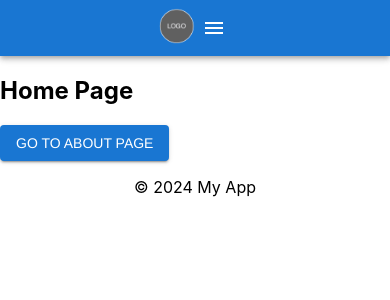
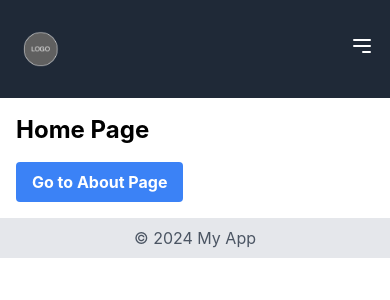
Before and after one commit to joaquincbootia/React-Template, a React (Create React App) app: page / in a window 390 px wide. Shown: the top 300 px of the page. Built offline with nearby package versions, Linux system fonts and the light colour scheme.

Commit message:
feature/tailwind

```diff
--- /dev/null
+++ b/postcss.config.js
@@ -0,0 +1,6 @@
+module.exports = {
+  plugins: {
+    tailwindcss: {},
+    autoprefixer: {},
+  },
+}
--- a/src/App.tsx
+++ b/src/App.tsx
@@ -1,12 +1,8 @@
-import { ThemeProvider } from '@mui/material/styles';
-import theme from './themes/theme';
 import AppRouter from './router';
 
 function App() {
   return (
-      <ThemeProvider theme={theme}>
-        <AppRouter />
-      </ThemeProvider>
+      <AppRouter />
   );
 }
 
--- a/src/components/Footer.tsx
+++ b/src/components/Footer.tsx
@@ -1,19 +1,9 @@
-// Footer.tsx
-import { Box } from '@mui/material';
 import React from 'react';
 
 const Footer: React.FC = () => {
   return (
-    <footer>
-      <Box
-        pb={4}
-        display={{ xs: 'block' }}
-        alignItems="center"
-        textAlign={{ xs: 'center' }}
-        justifyContent="space-between"
-      >
-        <p>&copy; 2024 My App</p>
-      </Box>
+    <footer className="px-4 py-2 bg-gray-200 text-center">
+      <p className="text-gray-600">&copy; 2024 My App</p>
     </footer>
   );
 };
--- a/src/components/Header.tsx
+++ b/src/components/Header.tsx
@@ -3,7 +3,7 @@ import ResponsiveAppBar from './Menu';
 
 const Header: React.FC = () => {
   return (
-    <div>
+    <div className="sticky top-0 z-10">
       <ResponsiveAppBar />
     </div>
   );
--- a/src/components/Menu.tsx
+++ b/src/components/Menu.tsx
@@ -1,82 +1,56 @@
 import React, { useState } from 'react';
-import {
-  AppBar,
-  Toolbar,
-  IconButton,
-  Menu,
-  MenuItem,
-  ListItemText,
-  useMediaQuery,
-  useTheme,
-  List,
-  ListItemButton,
-} from '@mui/material';
-import MenuIcon from '@mui/icons-material/Menu';
 import { Link } from 'react-router-dom';
 import logo from '../assets/images/logo.png';
 
 const ResponsiveAppBar: React.FC = () => {
-  const [anchorEl, setAnchorEl] = useState<null | HTMLElement>(null);
-  const theme = useTheme();
-  const isMobile = useMediaQuery(theme.breakpoints.down('sm'));
+  const [isMenuOpen, setMenuOpen] = useState(false);
 
-  const handleMenuClick = (event: React.MouseEvent<HTMLElement>) => {
-    setAnchorEl(event.currentTarget);
-  };
-
-  const handleMenuClose = () => {
-    setAnchorEl(null);
+  const toggleMenu = () => {
+    setMenuOpen(!isMenuOpen);
   };
 
   return (
-    <AppBar position="static">
-      <Toolbar>
+    <header className="bg-gray-800 top-0 z-10">
+      <div className="container mx-auto px-4 py-6 flex items-center relative">
         <Link to="/">
           <img src={logo} alt="Logo" style={{ maxHeight: '50px' }} />
         </Link>
 
-        {isMobile ? (
-          <IconButton
-            size="large"
-            edge="start"
-            color="inherit"
-            aria-label="menu"
-            onClick={handleMenuClick}
-          >
-            <MenuIcon />
-          </IconButton>
-        ) : (
-          <List sx={{ display: 'flex' }}>
-            <ListItemButton>
-              <Link to="/">
-                <ListItemText primary="Home" />
-              </Link>
-            </ListItemButton>
-            <ListItemButton>
-              <Link to="/about">
-                <ListItemText primary="About" />
-              </Link>
-            </ListItemButton>
-            {/* Add more ListItems as needed */}
-          </List>
-        )}
-        <Menu
-          id="menu-appbar"
-          anchorEl={anchorEl}
-          open={Boolean(anchorEl)}
-          onClose={handleMenuClose}
-          onClick={handleMenuClose}
-        >
-          <MenuItem onClick={handleMenuClose}>
-            <Link to="/">Home</Link>
-          </MenuItem>
-          <MenuItem onClick={handleMenuClose}>
-            <Link to="/about">About</Link>
-          </MenuItem>
-          {/* Add more MenuItems as needed */}
-        </Menu>
-      </Toolbar>
-    </AppBar>
+        <nav className="ml-auto md:hidden relative">
+          <button className="text-white" onClick={toggleMenu}>
+            <svg
+              className="h-6 w-6"
+              fill="none"
+              strokeLinecap="round"
+              strokeLinejoin="round"
+              strokeWidth="2"
+              viewBox="0 0 24 24"
+              stroke="currentColor"
+            >
+              {isMenuOpen ? (
+                <path d="M6 18L18 6M6 6l12 12"></path>
+              ) : (
+                <path d="M4 6h16M4 12h16m-7 6h7"></path>
+              )}
+            </svg>
+          </button>
+
+          {isMenuOpen && (
+            <div className="absolute top-full right-0 mt-2 w-40 bg-gray-800 rounded-lg shadow-lg">
+              <nav className="flex flex-col p-4">
+                <Link to="/" className="text-white hover:bg-gray-700 py-2 px-4 block" onClick={toggleMenu}>Home</Link>
+                <Link to="/about" className="text-white hover:bg-gray-700 py-2 px-4 block" onClick={toggleMenu}>About</Link>
+              </nav>
+            </div>
+          )}
+        </nav>
+
+        <nav className="md:flex space-x-4 ml-4 hidden">
+          <Link to="/" className="text-white hover:bg-gray-700 px-3 py-2 rounded-md">Home</Link>
+          <Link to="/about" className="text-white hover:bg-gray-700 px-3 py-2 rounded-md">About</Link>
+        </nav>
+      </div>
+    </header>
   );
 };
 
--- a/src/index.css
+++ b/src/index.css
@@ -1,3 +1,7 @@
+@import 'tailwindcss/base';
+@import 'tailwindcss/components';
+@import 'tailwindcss/utilities';
+
 body {
   margin: 0;
   font-family: -apple-system, BlinkMacSystemFont, 'Segoe UI', 'Roboto', 'Oxygen',
--- a/src/pages/About.tsx
+++ b/src/pages/About.tsx
@@ -1,19 +1,17 @@
-// About.tsx
-import { Button } from '@mui/material';
 import React from 'react';
 import { Link } from 'react-router-dom';
 
 const About: React.FC = () => {
   return (
-    <div>
-      <h2>About Page</h2>
+    <div className="p-4">
+      <h2 className="text-2xl font-bold mb-4">About Page</h2>
       <div>
-            <Link to="/">
-                <Button variant="contained" color="primary">
-                    Go to home page
-                </Button>
-            </Link>
-        </div>
+        <Link to="/">
+          <button className="bg-blue-500 hover:bg-blue-700 text-white font-bold py-2 px-4 rounded">
+            Go to Home Page
+          </button>
+        </Link>
+      </div>
     </div>
   );
 };
--- a/src/pages/Home.tsx
+++ b/src/pages/Home.tsx
@@ -1,19 +1,17 @@
-// Home.tsx
-import { Button } from '@mui/material';
 import React from 'react';
 import { Link } from 'react-router-dom';
 
 const Home: React.FC = () => {
   return (
-    <div>
-      <h2>Home Page</h2>
-        <div>
-            <Link to="/about">
-                <Button variant="contained" color="primary">
-                    Go to about page
-                </Button>
-            </Link>
-        </div>
+    <div className="p-4">
+      <h2 className="text-2xl font-bold mb-4">Home Page</h2>
+      <div>
+        <Link to="/about">
+          <button className="bg-blue-500 hover:bg-blue-700 text-white font-bold py-2 px-4 rounded">
+            Go to About Page
+          </button>
+        </Link>
+      </div>
     </div>
   );
 };
--- a/src/router.tsx
+++ b/src/router.tsx
@@ -8,6 +8,7 @@ import About from './pages/About';
 const AppRouter: React.FC = () => {
   return (
     <Router>
+      <div className="flex flex-col min-h-screen">
         <Header />
         <Routes>
           <Route path="/" element={<Home />} />
@@ -15,6 +16,7 @@ const AppRouter: React.FC = () => {
           {/* Add more routes for other pages */}
         </Routes>
         <Footer />
+      </div>
     </Router>
   );
 };
--- a/src/themes/theme.ts
+++ /dev/null
@@ -1,33 +0,0 @@
-import { createTheme } from "@mui/material/styles";
-
-const theme = createTheme({
-    palette: {
-        primary: {
-            main: "#1976d2",
-        },
-        secondary: {
-            main: "#dc004e",
-        },
-    },
-    typography: {
-        fontFamily: "Helvetica, Arial, sans-serif",
-    },
-    components: {
-        MuiListItemButton: {
-            styleOverrides: {
-                root: {
-                    marginRight: 2,
-                },
-            },
-        },
-        MuiToolbar: {
-            styleOverrides: {
-                root: {
-                    justifyContent: "center",
-                },
-            },
-        },
-    },
-});
-
-export default theme;
--- /dev/null
+++ b/tailwind.config.js
@@ -0,0 +1,7 @@
+module.exports = {
+    content: ["./src/**/*.{js,jsx,ts,tsx}", "./index.html"],
+    theme: {
+        extend: {},
+    },
+    plugins: [],
+};
```
Also changed, not shown: package.json (+21 -22 lines), 2 other files (tests, documents, lock files or other folders). Lines whose indentation alone changed are shown as unchanged.
